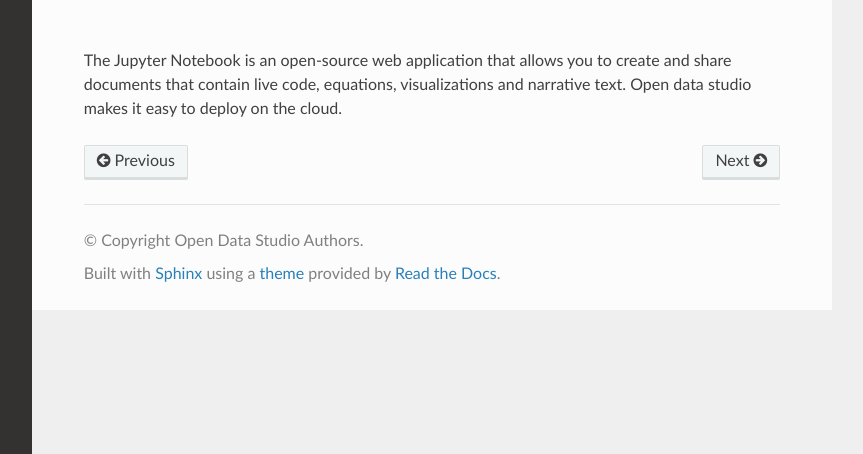
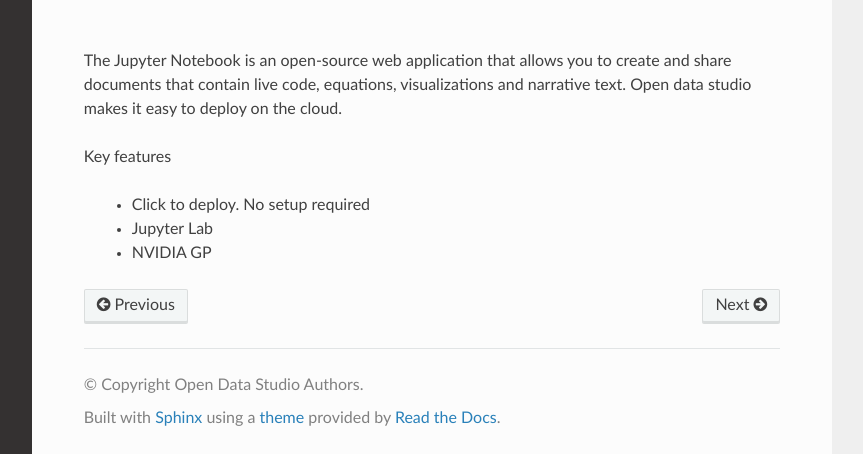
Before and after one commit to Forethoughts/forethoughts-datastudio, a Sphinx documentation site: the page built from docs/notebook/jupyter.rst, in a window 1280 px wide and 933 px high, cut to the strip 479-933 px from the top of the window. Shown: the whole strip, without its empty margins (268-1131 px from the left). Built offline with Sphinx 7.4.7 and the Read the Docs theme 2.0.0, drawn with Linux system fonts in a browser that asks for light colours; pages that are not in the unit, such as notebooks, are missing from menus.

Commit message:
workspace

```diff
--- a/docs/notebook/jupyter.rst
+++ b/docs/notebook/jupyter.rst
@@ -10,3 +10,9 @@
 
 The Jupyter Notebook is an open-source web application that allows you to create and share documents that contain live code, equations, visualizations and narrative text.
 Open data studio makes it easy to deploy on the cloud.
+
+Key features
+
+  - Click to deploy. No setup required
+  - Jupyter Lab
+  - NVIDIA GP
```
